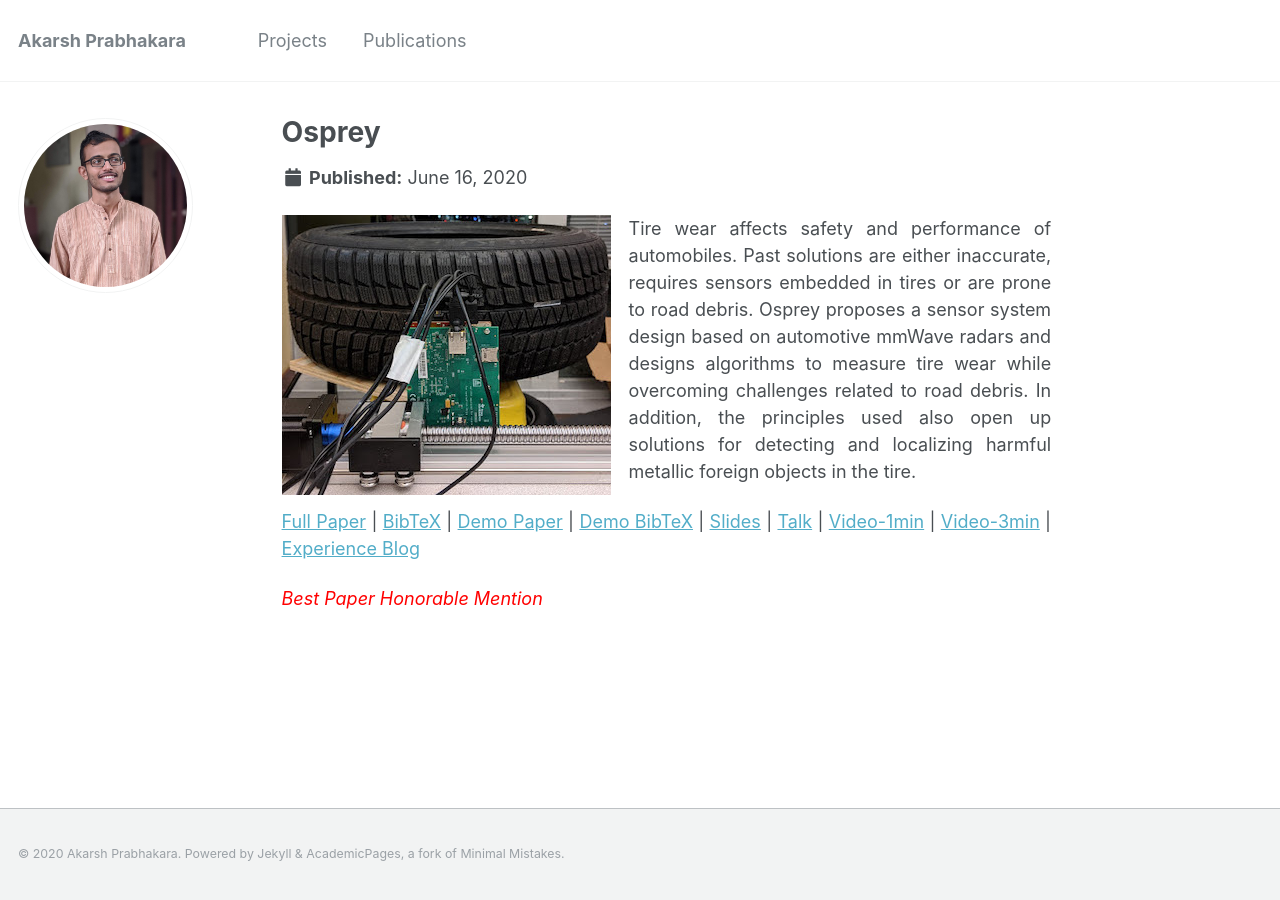
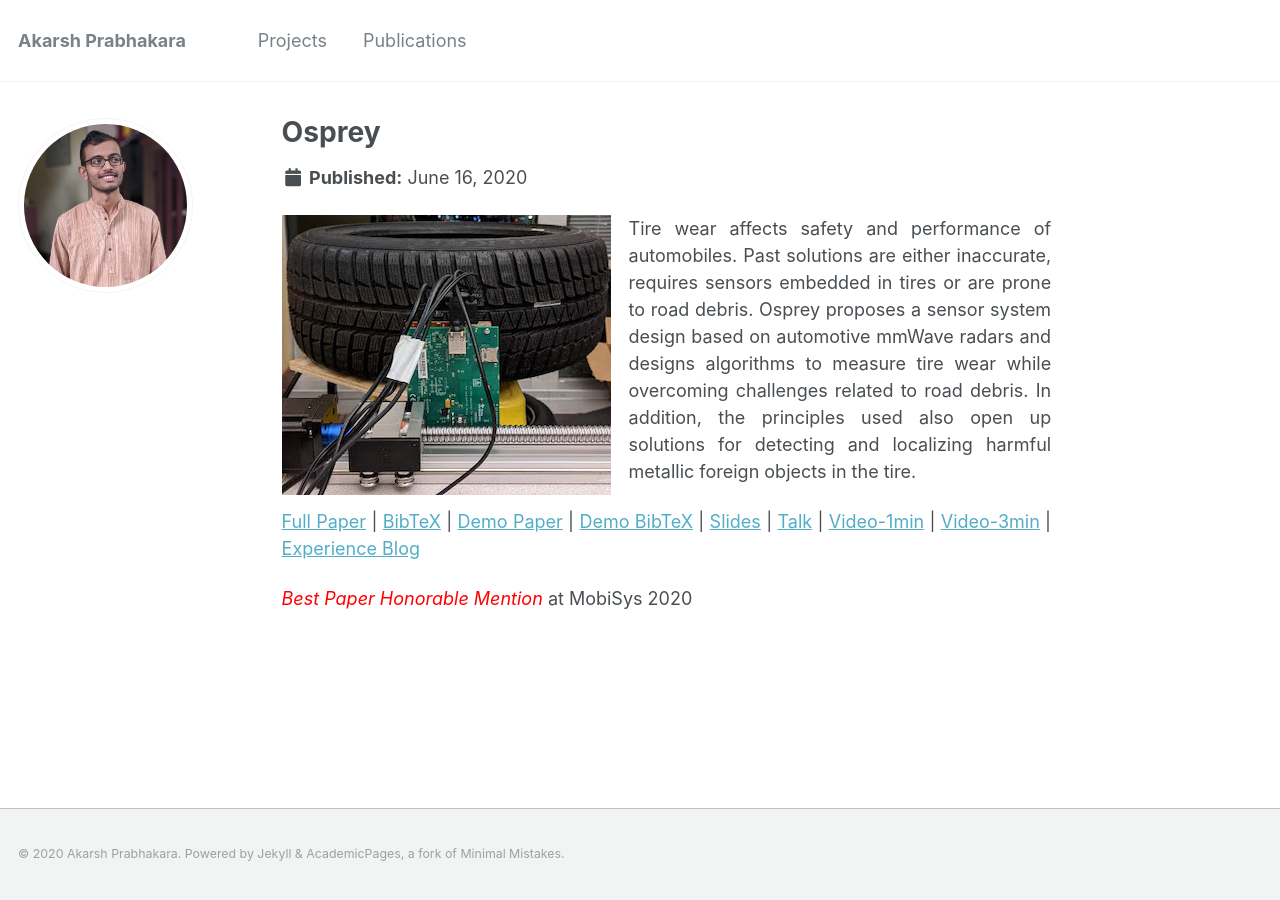
Before and after one commit to akarsh-prabhakara/akarsh-prabhakara.github.io, a Jekyll site: the page built from _projects/osprey.md, in a window 1280 px wide. Built offline with Jekyll 4.4.1, drawn with Linux system fonts in a browser that asks for light colours.

Commit message:
Update osprey.md

```diff
--- a/_projects/osprey.md
+++ b/_projects/osprey.md
@@ -16,7 +16,7 @@ excerpt: |
  [Experience Blog](/osprey-exp)
  {: .text-justify}
 
- *Best Paper Honorable Mention*{: style="color: red"}
+ *Best Paper Honorable Mention*{: style="color: red"} at MobiSys 2020
 ---
  ![image-center](/images/osprey.jpg){: .align-left} Tire wear affects safety and performance of automobiles. Past solutions are either inaccurate, requires sensors embedded in tires or are prone to road debris. Osprey proposes a sensor system design based on automotive mmWave radars and designs algorithms to measure tire wear while overcoming challenges related to road debris. In addition, the principles used also open up solutions for detecting and localizing harmful metallic foreign objects in the tire.
  {: .text-justify}
@@ -28,4 +28,4 @@ excerpt: |
  [Experience Blog](/osprey-exp)
  {: .text-justify}
 
- *Best Paper Honorable Mention*{: style="color: red"}
+ *Best Paper Honorable Mention*{: style="color: red"} at MobiSys 2020
```
